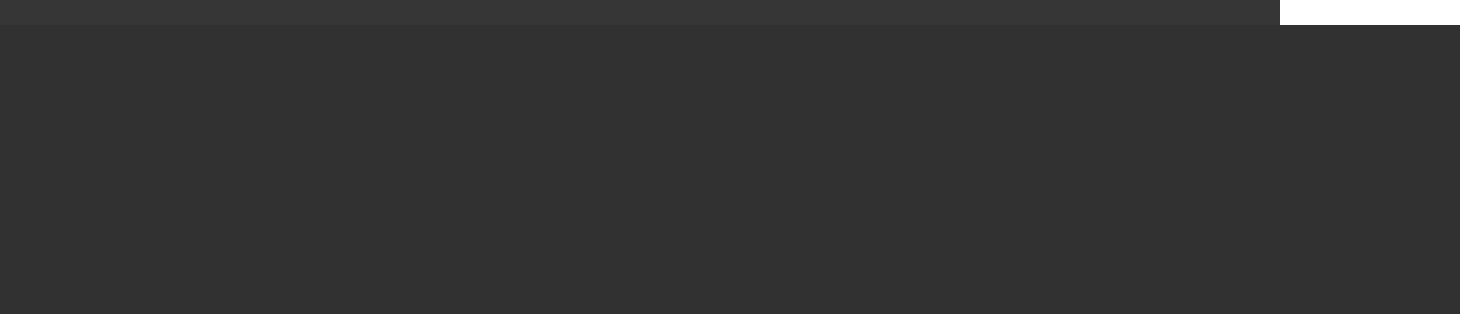
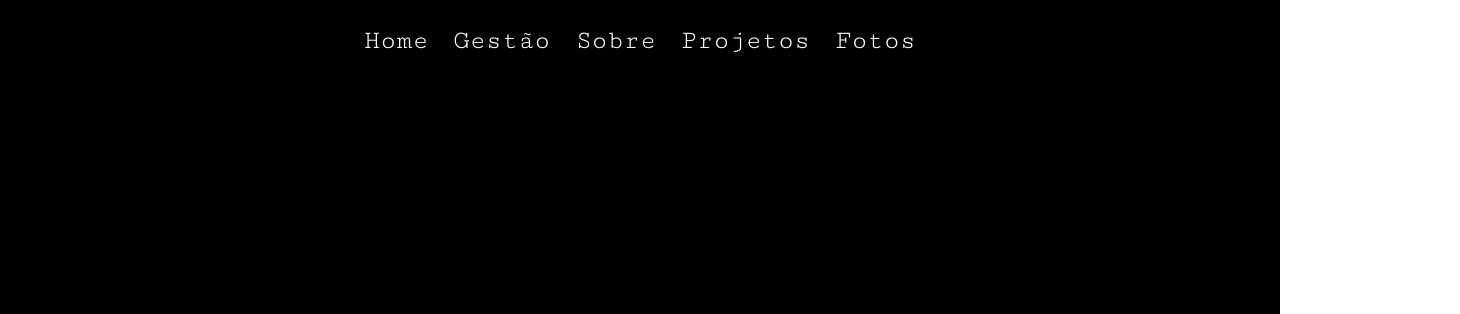
Before and after one commit to Jmurja/Sagrados, a plain HTML site: page index.html in a window 1280 px wide. Shown: the top 314 px of the page, 1460 px wide, since content can reach past the window. Drawn offline with Linux system fonts and the light colour scheme.

```diff
--- a/index.html
+++ b/index.html
@@ -3,35 +3,30 @@
 <head>
     <meta charset="UTF-8">
     <meta name="viewport" content="width=device-width, initial-scale=1.0">
+    <link rel="preconnect" href="https://fonts.googleapis.com">
+    <link rel="preconnect" href="https://fonts.gstatic.com" crossorigin>
+    <link href="https://fonts.googleapis.com/css2?family=Cutive+Mono&display=swap" rel="stylesheet">
     <link rel="stylesheet" href="style.css">
+
     <title>Document</title>
 </head>
 <body>
  <div class="container">
-
-
-
-    <div class="header"></div>
-        <ul>
+    <header>
+        <div class="flex">
         <a href=""><li>Home</li></a>
         <a href=""><li>Gestão</li></a>
         <a href=""><li>Sobre</li></a>
         <a href=""><li>Projetos</li></a>
         <a href=""><li>Fotos</li></a>
-        </ul>
       </div>
+    </header>
 
-    <div class="container-home">
-        <div class="left">
-            <img src="assets/photo_square.png" alt="" srcset="">
+    <div class="banner">
+        <div class="text-banner">
+            <h1>Priorado Sagrados Cavaleiros da Fraternidade</h1>
+            <h2>Máter do Estado de São Paulo</h2>
         </div>
-        <div class="right">
-            <img src="assets/photo_square.png" alt="" srcset="">
-        </div>
-    </div>
-
-    <div class="slider">
-        <img src="assets/photo_rectangle.png" alt="" srcset="">
    </div>
 
 </div>
--- a/style.css
+++ b/style.css
@@ -1,72 +1,55 @@
 *{
+    margin: 0;
     padding: 0;
-    margin: 0;
     box-sizing: border-box;
 }
 
 body{
     width: 100vw;
     height: 100vh;
+    font-family: "Cutive Mono", monospace;
+    font-weight: 400;
+    font-style: normal;
+}
+
+
+html{
+    scroll-behavior: smooth;
+}
+
+header{
+    width: 100vw;
+    height:80px;
+    background-color: black;
+    display: flex;
+    justify-content: center;
+    align-items: center;
+}
+
+.flex{
+    display: flex;
+    font-size: 20pt;
+    gap: 25px;
 }
 
 a{
-    display: flex;
-    color: white;
     text-decoration: none;
     list-style: none;
-    font-style: none;
-    font-size: 20pt;
+    color: white;
 }
 
-ul{
+.banner{
+    background-color: black;
+    width: 100vw;
+    height: 800px;
     display: flex;
-    background-color: rgb(54, 54, 54);
-    width: 100vw;
-    height: 125px;
-    gap: 20px;
     align-items: center;
+    justify-content:center;
 }
 
-li{
-    margin: 0px 0px 0px 20px;
+.text-banner{
+    color: white;
+    width: 90vw;
+    height: 40vh;
+    font-size: 15pt;
 }
-
-.container-home{
-    display: flex;
-    width: 100vw;
-    height: 100dvh;
-    align-items: center;
-    justify-content: center;
-}
-
-.left{
-    align-items: center;
-    justify-content: center;
-    display: flex;
-    width: 50vw;
-}
-
-.right{
-    align-items: center;
-    justify-content: center;
-    display: flex;
-    width: 50vw;
-}
-
-.container-home img{
-    width: 1000px;
-    height: 1000px;
-}
-
-.slider{
-    width: 100vw;
-    height: 100vh;
-    display: flex;
-    align-items: center;
-    justify-content: center;
-}
-
-.slider img{
-    width: 80vw;
-    height: 1200px;
-}
```
Also changed, not shown: 1 other file. Lines whose indentation alone changed are shown as unchanged.
